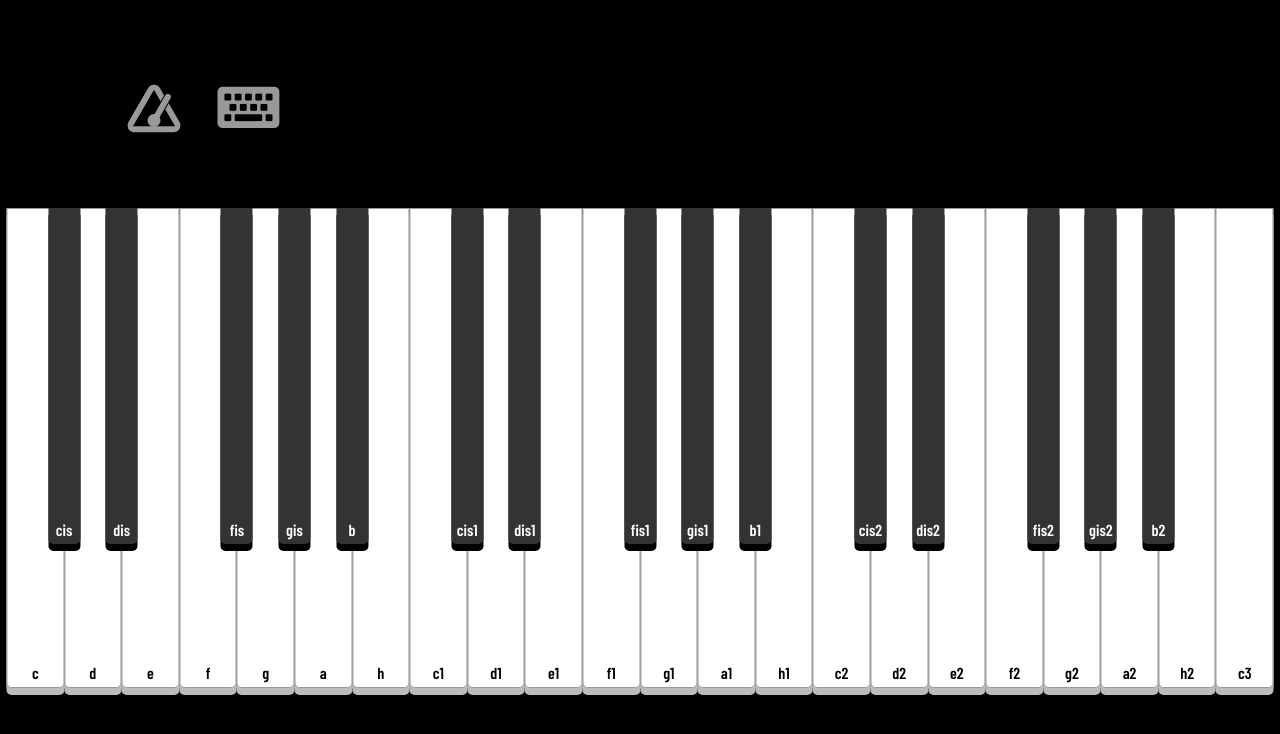
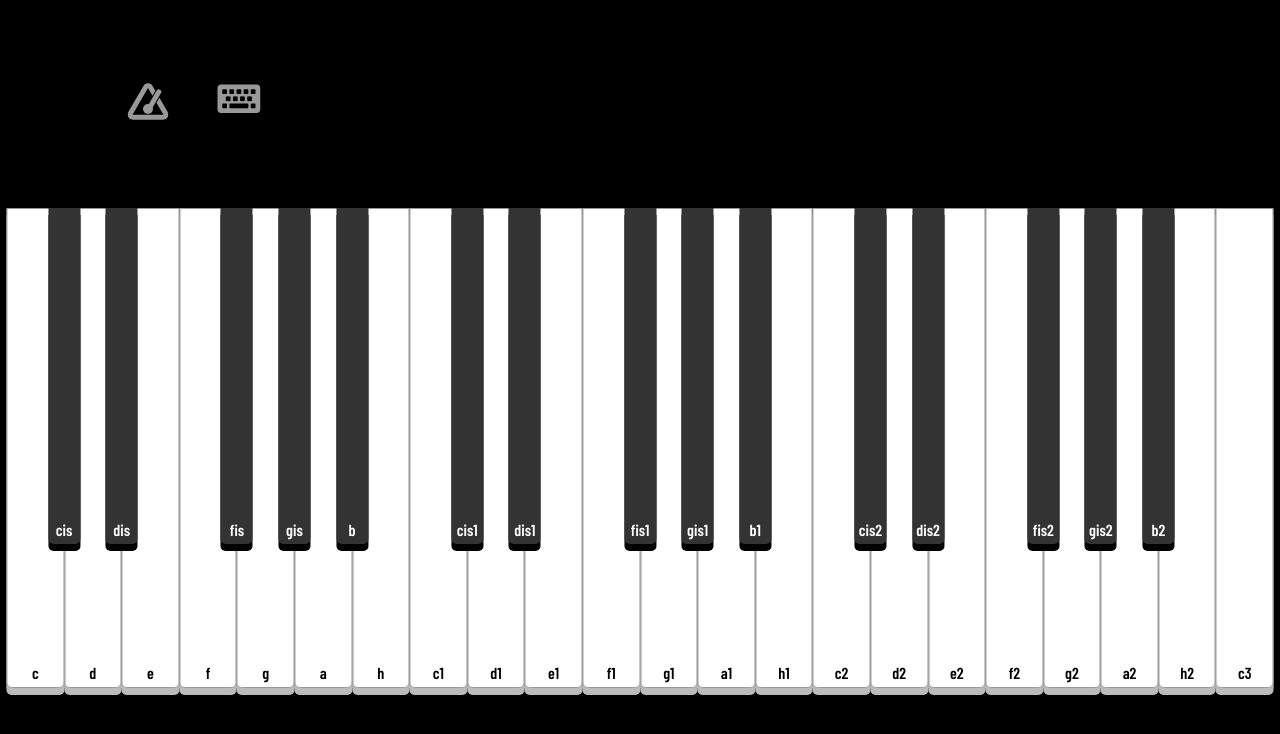
Before and after one commit to Agatu/Piano, a plain HTML site: page index.html in a window 1280 px wide. Drawn offline with nearby package versions, Linux system fonts and the light colour scheme; a web font is replaced by a local one.

Commit message:
Responsiveness changes

```diff
--- a/style.css
+++ b/style.css
@@ -171,12 +171,16 @@ nav i.show {
     }
 
     nav .icon {
-        font-size: 55px;
+        font-size: 38px;
     }
 
     nav .metronom {
-        height: 52px;
-        width: 52px;
+        height: 40px;
+        width: 40px;
+    }
+
+    nav .metronom span:nth-child(5) {
+        bottom: 6px;
     }
 }
 
```
